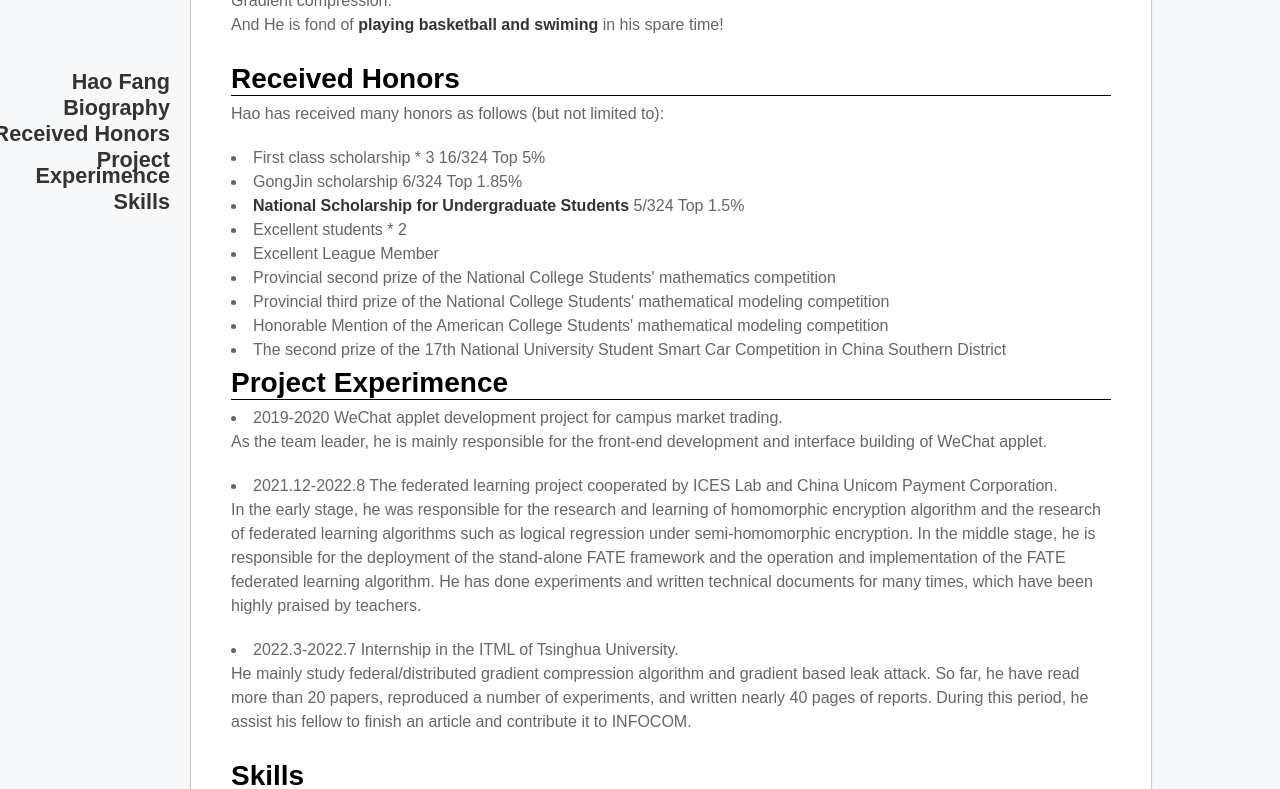
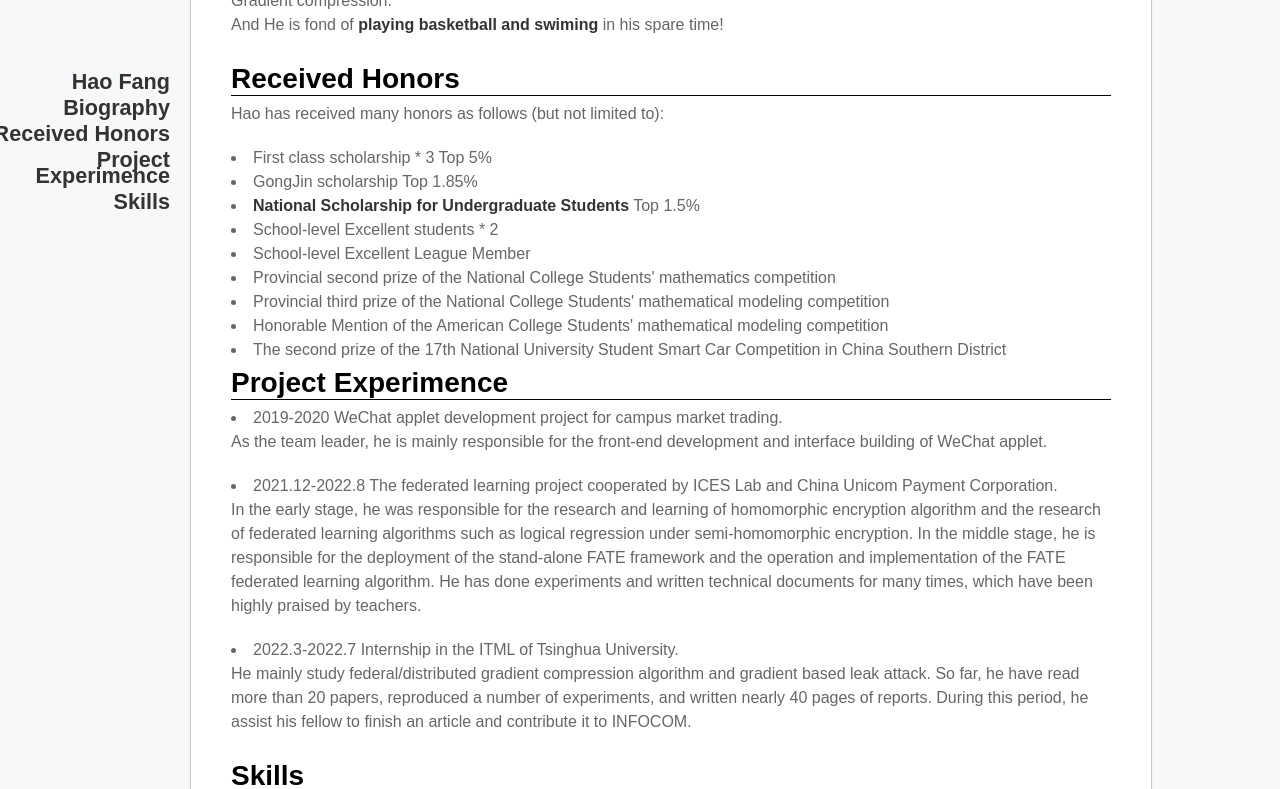
Before and after one commit to ffhibnese/ffhibnese.github.io, a Jekyll site: the page built from index.md, in a window 1280 px wide and 900 px high, scrolled down 470 px, cut to the strip 111-900 px from the top of the window. Built offline with Jekyll 4.4.1, drawn with Linux system fonts in a browser that asks for light colours; nearby versions of some CDN libraries; our own code applies the rules of GitHub Pages for plain Markdown files.

Commit message:
Update index.md

```diff
--- a/index.md
+++ b/index.md
@@ -33,11 +33,11 @@
     <td width="100%">
       <h2>Received Honors</h2>
       <p>Hao has received many honors as follows (but not limited to):</p>
-<li>First class scholarship * 3 16/324 Top 5% </li>
-<li>GongJin scholarship 6/324 Top 1.85%</li>
-<li><b>National Scholarship for Undergraduate Students</b> 5/324 Top 1.5%</li>
-<li>Excellent students * 2</li>
-<li>Excellent League Member</li>
+<li>First class scholarship * 3 Top 5% </li>
+<li>GongJin scholarship Top 1.85%</li>
+<li><b>National Scholarship for Undergraduate Students</b> Top 1.5%</li>
+<li>School-level Excellent students * 2</li>
+<li>School-level Excellent League Member</li>
 <li>Provincial second prize of the National College Students' mathematics competition</li>
 <li>Provincial third prize of the National College Students' mathematical modeling competition</li>
 <li>Honorable Mention of the American College Students' mathematical modeling competition</li>
```
